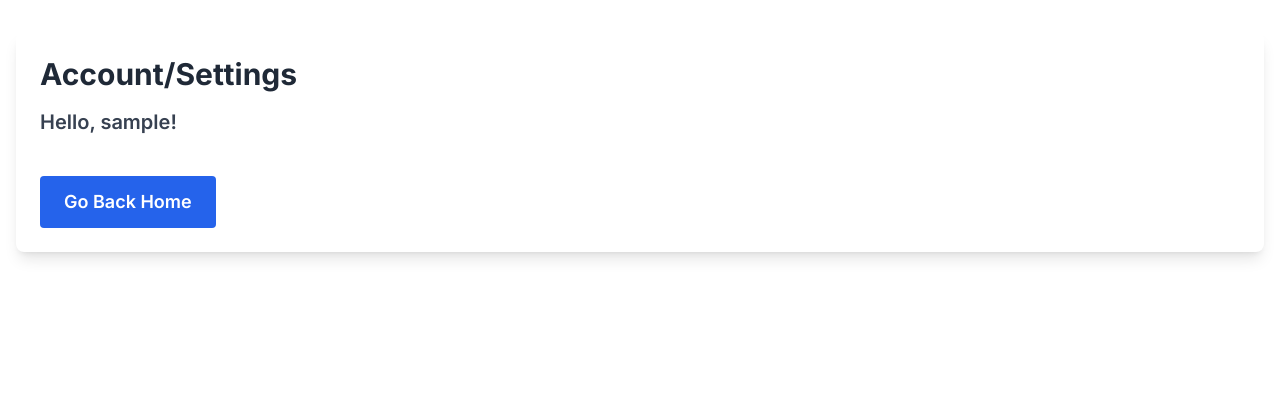
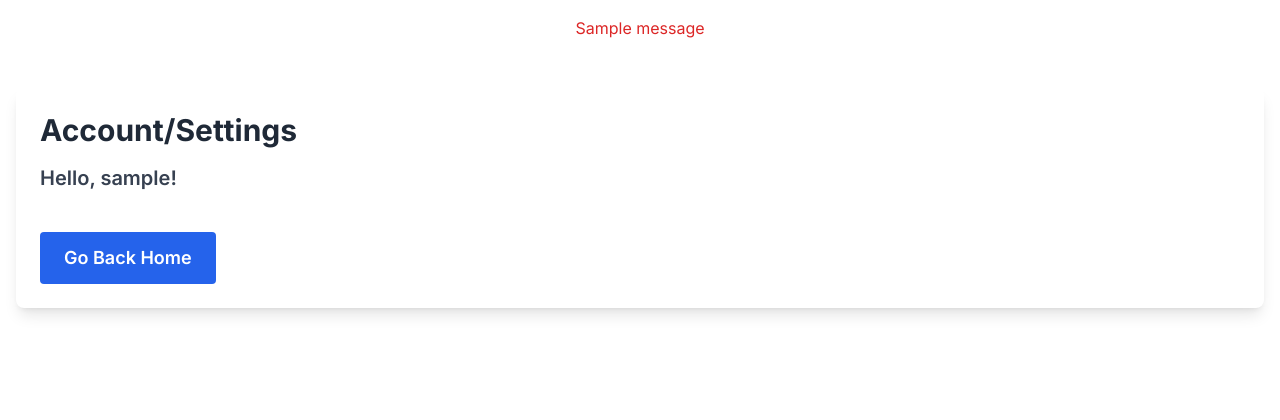
Before and after one commit to JalalA984/navi, a Flask app: page /account in a window 1280 px wide. Shown: the top 420 px of the page. Run offline with Flask 2, Linux system fonts and the light colour scheme; the visitor is signed in with stand-in values (Sample User, id 1); one stand-in notice (Sample message) is shown.

Commit message:
fix flash functionality

```diff
--- a/flask_app/static/output.css
+++ b/flask_app/static/output.css
@@ -616,6 +616,10 @@ video {
 
 .top-1\/2{
   top: 50%;
+}
+
+.m-4{
+  margin: 1rem;
 }
 
 .mx-auto{
--- a/flask_app/templates/base.html
+++ b/flask_app/templates/base.html
@@ -1,37 +1,49 @@
 <!DOCTYPE html>
 <html lang="en">
+
 <head>
     <meta charset="UTF-8">
     <meta name="viewport" content="width=device-width, initial-scale=1.0">
     <link rel="stylesheet" href="{{ url_for('static', filename='output.css') }}" />
     {% if title %}
-        <title>NaviNews | {{ title }}</title>
+    <title>NaviNews | {{ title }}</title>
     {% else %}
-        <title>NaviNews</title>
+    <title>NaviNews</title>
     {% endif %}
     <link rel="shortcut icon" href="{{ url_for('static', filename='favicon.ico') }}">
     <style>
-        html, body {
+        html,
+        body {
             height: 100%;
             display: flex;
             flex-direction: column;
             margin: 0;
         }
+
         main {
             flex: 1;
         }
-
     </style>
 
 </head>
+
 <body class="bg-white dark:bg-gray-900  text-gray-800 dark:text-gray-200"">
 
     {% block header %}
     {% endblock %}
 
-    <main class="container mx-auto">
-        {% block content %}
-        {% endblock %}
+    <main class=" container mx-auto">
+    {% with messages = get_flashed_messages() %}
+    {% if messages %}
+    <ul class="text-center m-4  text-red-600 dark:text-red-500">
+        {% for message in messages %}
+        <div class="message_flash">{{ message }}</div>
+        {% endfor %}
+    </ul>
+    {% endif %}
+    {% endwith %}
+    {% block content %}
+    {% endblock %}
     </main>
     {% include "footer.html" %}
 
@@ -69,4 +81,5 @@
         }
     </script>
 </body>
+
 </html>
```
